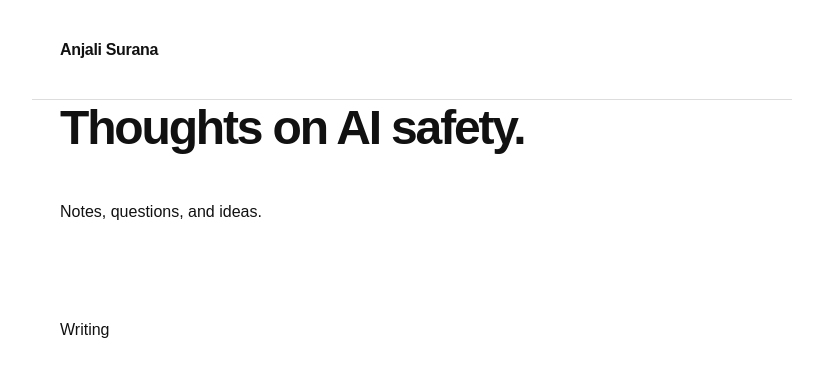
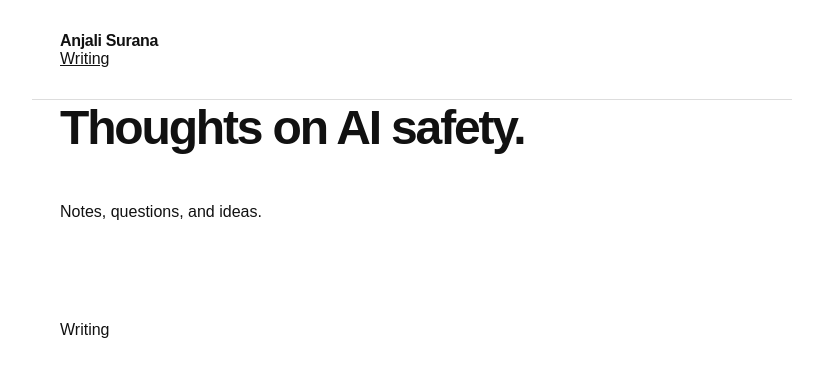
Before and after one commit to anjalisurana-commits/anjalisurana-commits.github.io, a Jekyll site: the page built from index.html, in a window 1280 px wide. Shown: the top 377 px of the page, without its empty margins (228-1051 px from the left). Built offline with Jekyll 4.4.1, drawn with Linux system fonts in a browser that asks for light colours.

Commit message:
Refine writing site layout

```diff
--- a/_layouts/default.html
+++ b/_layouts/default.html
@@ -1,3 +1,3 @@
 <!doctype html>
-<html lang="en"><head><meta charset="utf-8"><meta name="viewport" content="width=device-width, initial-scale=1"><title>{% if page.title %}{{ page.title | escape }} · {% endif %}Anjali Surana</title><link rel="stylesheet" href="{{ '/style.css' | relative_url }}?v=2"></head>
-<body><header><a class="name" href="{{ '/' | relative_url }}">Anjali Surana</a></header><main>{{ content }}</main></body></html>
+<html lang="en"><head><meta charset="utf-8"><meta name="viewport" content="width=device-width, initial-scale=1"><title>{% if page.title %}{{ page.title | escape }} · {% endif %}Anjali Surana</title><link rel="stylesheet" href="{{ '/style.css' | relative_url }}?v=3"></head>
+<body><header><div class="header-inner"><a class="name" href="{{ '/' | relative_url }}">Anjali Surana</a><nav><a href="{{ '/' | relative_url }}#writing">Writing</a></nav></div></header><main>{{ content }}</main></body></html>
```
